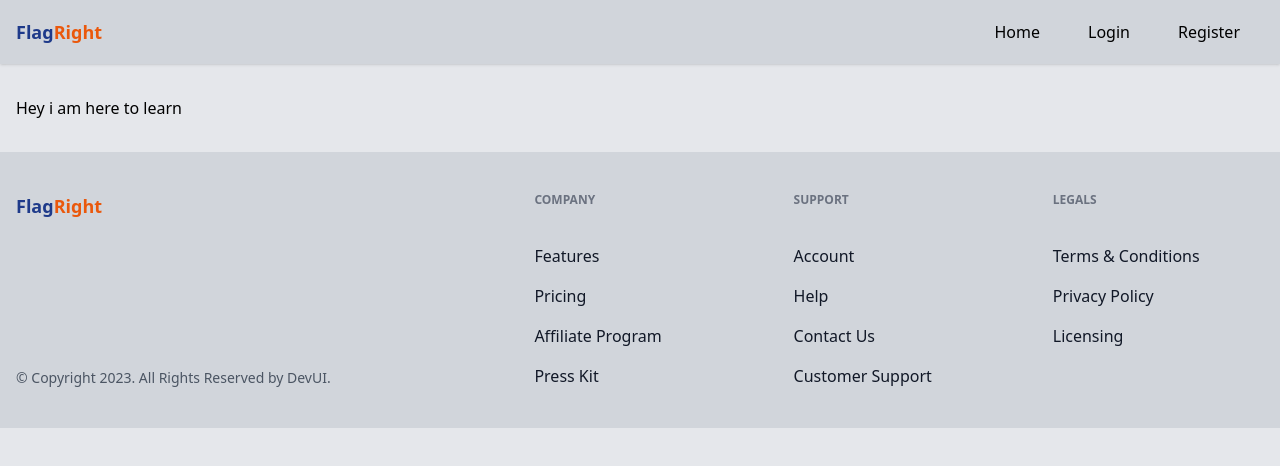
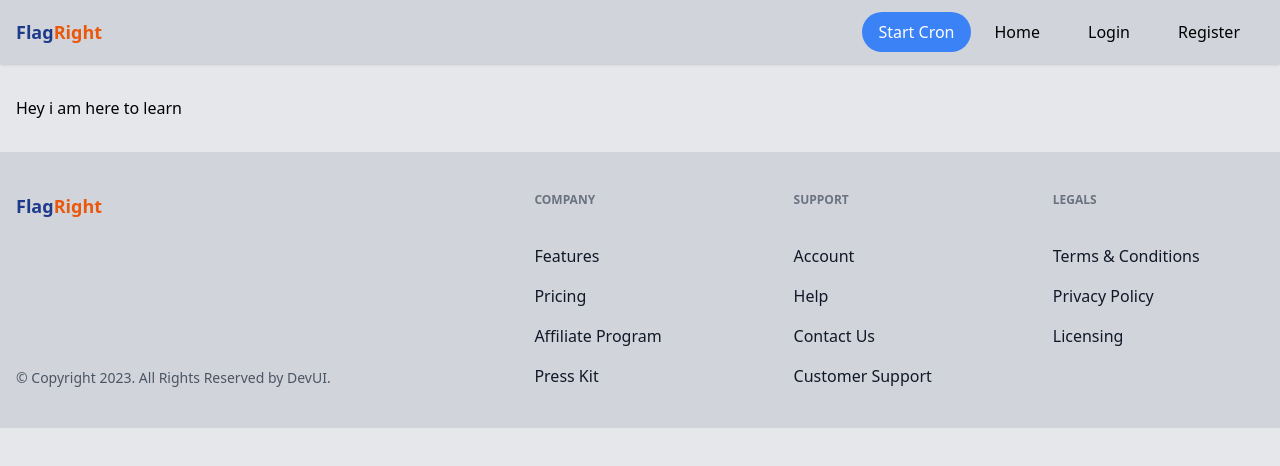
Before and after one commit to Smr0303/flagRight-Assesment, a React (Vite) app in the folder frontend/: page / in a window 1280 px wide. Shown: the top 466 px of the page. Built offline with nearby package versions, Linux system fonts and the light colour scheme.

Commit message:
[feat]: Cron button and functionallity added

```diff
--- a/frontend/src/components/Header/Header.jsx
+++ b/frontend/src/components/Header/Header.jsx
@@ -1,12 +1,16 @@
 import React from "react";
 import { Container, Logo, LogoutBtn } from "../index";
 import { Link } from "react-router-dom";
-import { useSelector } from "react-redux";
+import { useSelector, useDispatch } from "react-redux";
 import { useNavigate } from "react-router-dom";
+import { startCron, stopCron } from "../../store/authSlice";
+import axiosClient from "../utils/axios";
 
 function Header() {
   const authStatus = useSelector((state) => state.auth.status);
+  const cronStatus = useSelector((state) => state.auth.cron); // Get the cron state
   const navigate = useNavigate();
+  const dispatch = useDispatch();
 
   const navItems = [
     {
@@ -24,17 +28,35 @@ function Header() {
       slug: "/signup",
       active: true,
     },
-    // {
-    //   name: "Register",
-    //   slug: "/s",
-    //   active: authStatus,
-    // },
-    // {
-    //   name: "Add Post",
-    //   slug: "/add-post",
-    //   active: authStatus,
-    // },
   ];
+
+  const handleToggleCron = async () => {
+    if (cronStatus) {
+      try {
+        const response = await axiosClient.post("/cron/stopCron", {
+          withCredentials: true,
+        });
+        console.log(response);
+
+        dispatch(stopCron());
+      } catch (err) {
+        console.error("Error stopping cron job:", err);
+      }
+    } else {
+
+      try {
+        const response = await axiosClient.post("/cron/startCron", {
+          withCredentials: true,
+        });
+        console.log(response);
+        dispatch(startCron());
+      }
+      catch (err) {
+        console.error("Error starting cron job:", err);
+      }
+    }
+  };
+
 
   return (
     <header className="py-3 shadow bg-gray-300">
@@ -46,6 +68,12 @@ function Header() {
             </Link>
           </div>
           <ul className="flex ml-auto">
+               <button
+                    onClick={handleToggleCron}
+                    className={`inline-block px-4 py-2 duration-200 hover:bg-gray-200 rounded-full ${!cronStatus ? 'bg-blue-500 text-white' : 'bg-red-500 text-white'}`}
+                  >
+                     {cronStatus ? "Stop Cron" : "Start Cron"}
+                  </button>
             {navItems.map((item) =>
               item.active ? (
                 <li key={item.name}>
@@ -58,6 +86,11 @@ function Header() {
                 </li>
               ) : null
             )}
+
+            {/* <button onClick={(handleToggleCron)}>
+              {cronStatus ? "Stop Cron" : "Start Cron"}
+            </button> */}
+
             {authStatus && (
               <li>
                 <LogoutBtn />
--- a/frontend/src/pages/Home.jsx
+++ b/frontend/src/pages/Home.jsx
@@ -1,7 +1,5 @@
 import React, {useEffect, useState} from 'react'
 import {Container} from '../components'
-
-// import Demo from '../components/Table';
 
 function Home() {
     const [posts, setPosts] = useState([])
--- a/frontend/src/store/authSlice.js
+++ b/frontend/src/store/authSlice.js
@@ -2,7 +2,8 @@ import { createSlice } from "@reduxjs/toolkit";
 
 const initialState = {
     status : false,
-    userData: null
+    userData: null,
+    cron : false
 }
 
 const authSlice = createSlice({
@@ -16,10 +17,16 @@ const authSlice = createSlice({
         logout: (state) => {
             state.status = false;
             state.userData = null;
+        },
+        startCron: (state) => {
+            state.cron = true;
+        },
+        stopCron: (state) => {
+            state.cron = false;
         }
      }
 })
 
-export const {login, logout} = authSlice.actions;
+export const {login, logout,startCron,stopCron} = authSlice.actions;
 
 export default authSlice.reducer;
```
Also changed, not shown: 1 other file (tests, documents, lock files or other folders).
